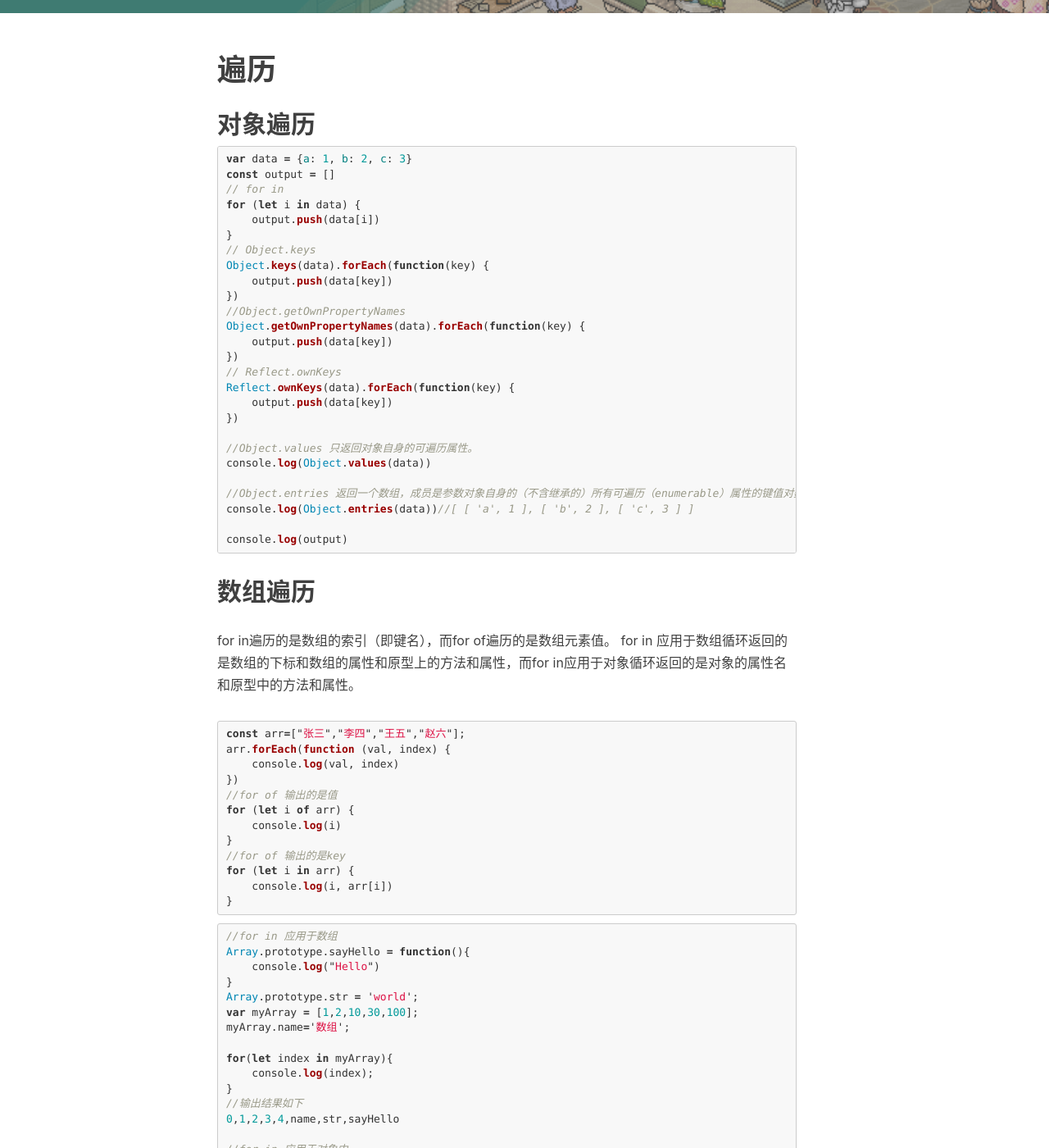
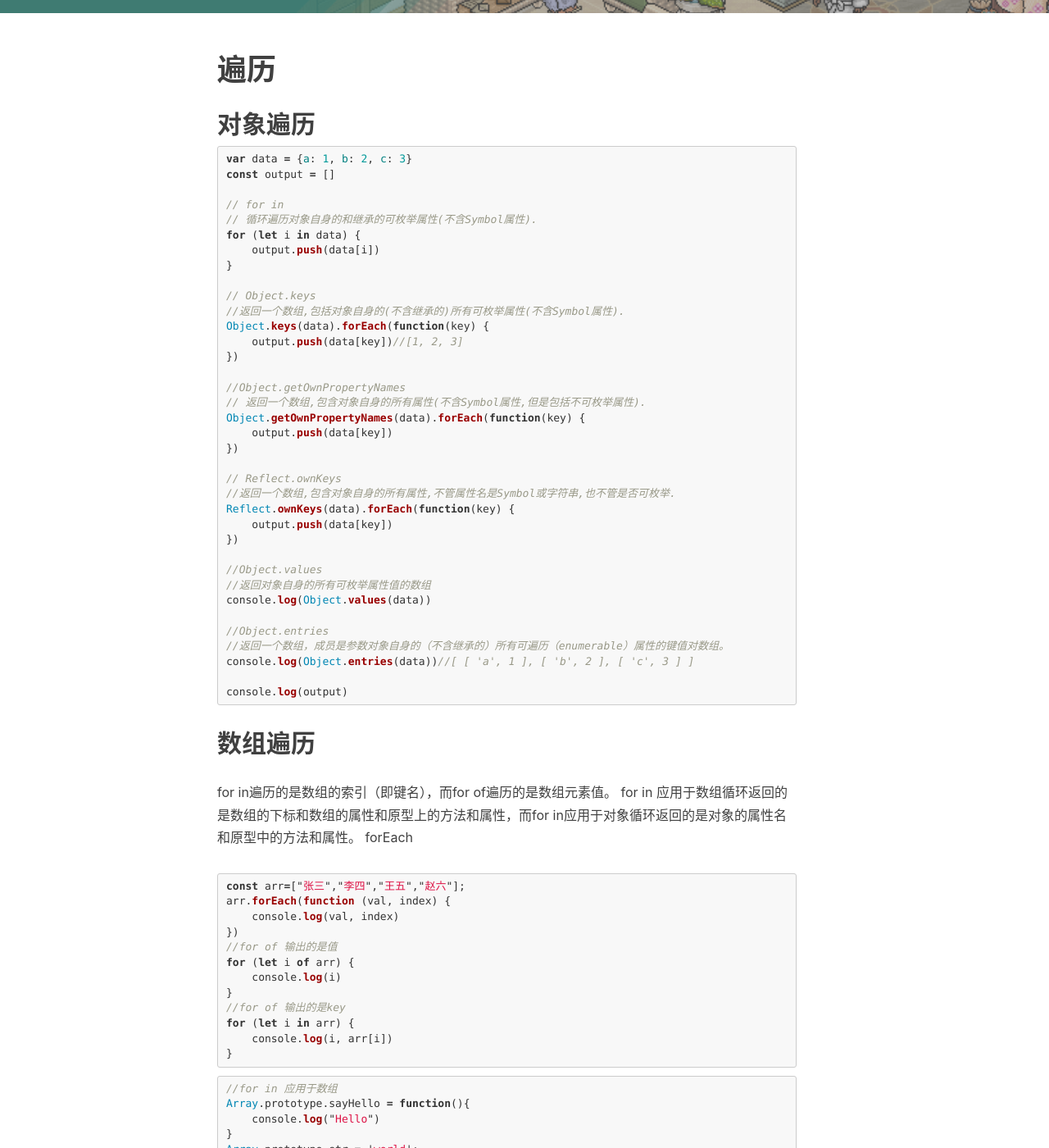
Before and after one commit to 1liza/1liza.github.io, a Jekyll site: the page built from _posts/2020-08-15-遍历.md, in a window 1280 px wide and 1400 px high, scrolled down 407 px. Shown: the whole window at 82% size. Built offline with Jekyll 4.4.1, drawn with Linux system fonts in a browser that asks for light colours; nearby versions of some CDN libraries; some web fonts are replaced; our own code applies the rules of GitHub Pages for plain Markdown files; comment, search, counter and statistics services are not loaded.

````diff
--- a/_posts/2020-08-15-遍历.md
+++ b/_posts/2020-08-15-遍历.md
@@ -5,27 +5,37 @@
 ```js
 var data = {a: 1, b: 2, c: 3}
 const output = []
+
 // for in
+// 循环遍历对象自身的和继承的可枚举属性(不含Symbol属性).
 for (let i in data) {
     output.push(data[i])
 }
+
 // Object.keys
+//返回一个数组,包括对象自身的(不含继承的)所有可枚举属性(不含Symbol属性).
 Object.keys(data).forEach(function(key) {
-    output.push(data[key])
+    output.push(data[key])//[1, 2, 3]
 })
+
 //Object.getOwnPropertyNames
+// 返回一个数组,包含对象自身的所有属性(不含Symbol属性,但是包括不可枚举属性).
 Object.getOwnPropertyNames(data).forEach(function(key) {
     output.push(data[key])
 })
+
 // Reflect.ownKeys
+//返回一个数组,包含对象自身的所有属性,不管属性名是Symbol或字符串,也不管是否可枚举.
 Reflect.ownKeys(data).forEach(function(key) {
     output.push(data[key])
 })
 
-//Object.values 只返回对象自身的可遍历属性。
+//Object.values
+//返回对象自身的所有可枚举属性值的数组
 console.log(Object.values(data))
 
-//Object.entries 返回一个数组，成员是参数对象自身的（不含继承的）所有可遍历（enumerable）属性的键值对数组。
+//Object.entries
+//返回一个数组，成员是参数对象自身的（不含继承的）所有可遍历（enumerable）属性的键值对数组。
 console.log(Object.entries(data))//[ [ 'a', 1 ], [ 'b', 2 ], [ 'c', 3 ] ]
 
 console.log(output)
@@ -35,7 +45,7 @@ console.log(output)
 
 for in遍历的是数组的索引（即键名），而for of遍历的是数组元素值。
 for in 应用于数组循环返回的是数组的下标和数组的属性和原型上的方法和属性，而for in应用于对象循环返回的是对象的属性名和原型中的方法和属性。
-
+forEach
 
 ```js
 const arr=["张三","李四","王五","赵六"];
````
Also changed, not shown: _posts/2020-06-27-js数据类型判断方法.md (+1 -1 lines), _posts/2020-07-27-ES6(1).md (+1 -1 lines), _posts/exercises/js/parseInt.js (added, +9 -0 lines), _posts/exercises/js/统计所有h开头的标签.js (added, +26 -0 lines), _posts/exercises/cache.html (renamed from exercises/cache.html), _posts/exercises/css/不停旋转.html (renamed from exercises/css/不停旋转.html), _posts/exercises/css/圆形可点击区域.html (renamed from exercises/css/圆形可点击区域.html), _posts/exercises/css/水波纹.html (renamed from exercises/css/水波纹.html), _posts/exercises/css/超出部分省略号.html (renamed from exercises/css/超出部分省略号.html), _posts/exercises/debounceAndThrottle.html (renamed from exercises/debounceAndThrottle.html), _posts/exercises/imgLoad.html (renamed from exercises/imgLoad.html), _posts/exercises/js/js继承.js (renamed from exercises/js/js继承.js), _posts/exercises/js/实现Promise.js (renamed from exercises/js/实现Promise.js), _posts/exercises/js/正则.js (renamed from exercises/js/正则.js), 4 more files.
